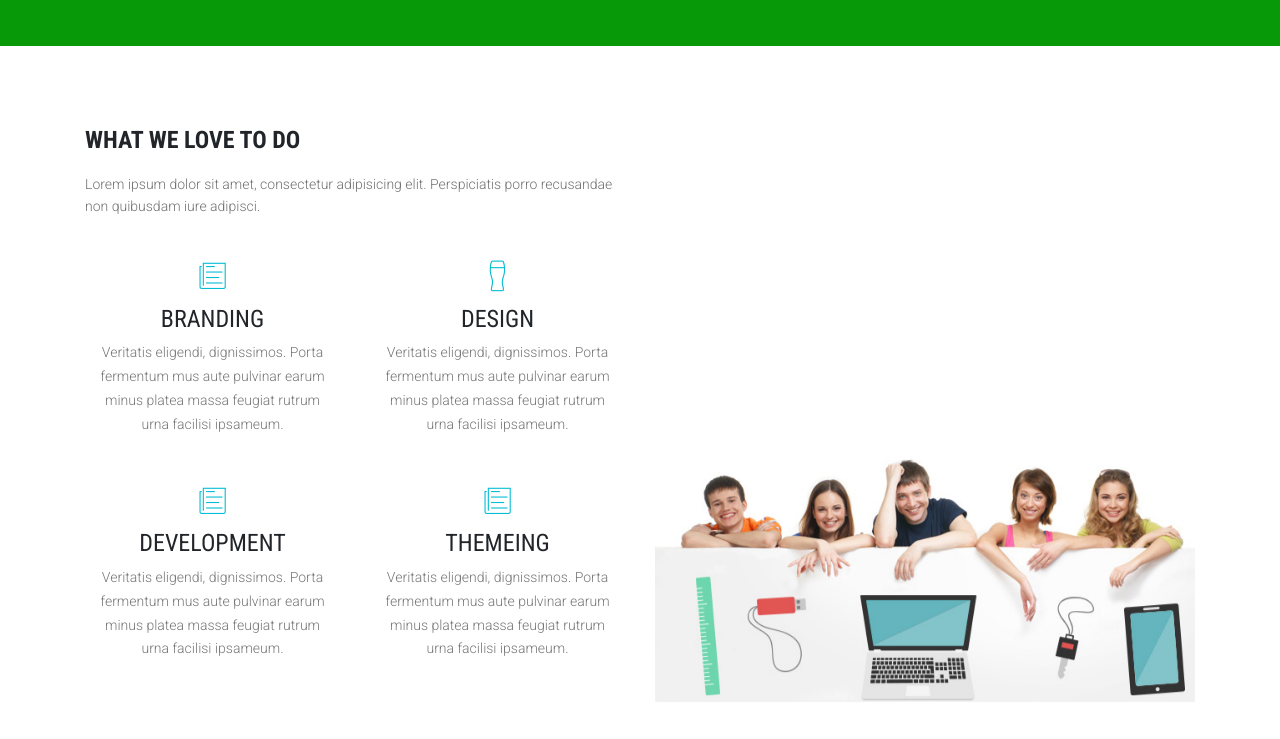
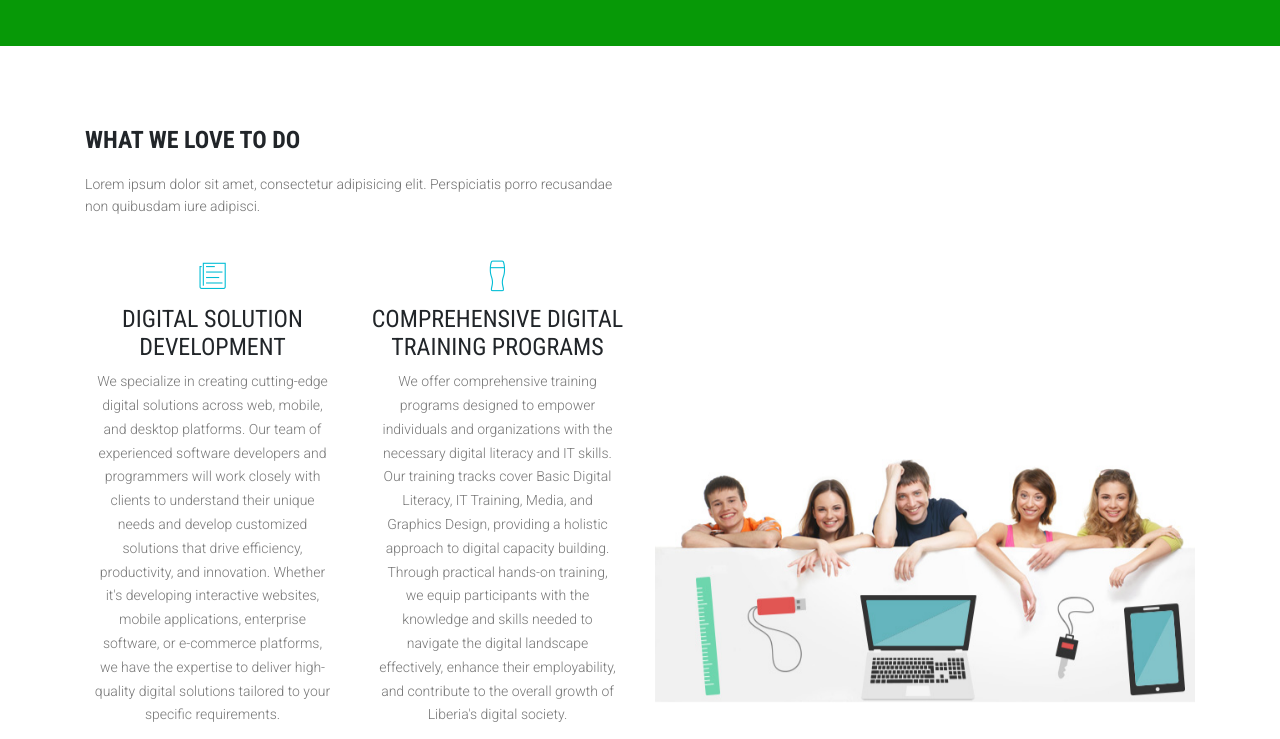
Before and after one commit to emile-tech/digitalexcelconsults, a plain HTML site: page service.html in a window 1280 px wide. Shown: the part 213-952 px from the top of the page. Drawn offline with Linux system fonts and the light colour scheme; files whose address does not match are found by name; a web font is replaced by a local one.

Commit message:
our services

```diff
--- a/service.html
+++ b/service.html
@@ -156,33 +156,30 @@
             <div class="col-md-6">
               <div class="block wow fadeInUp animated" data-wow-duration="400ms" data-wow-delay="600ms">
                 <i class="ion-ios-paper-outline"></i>
-                <h4>BRANDING</h4>
-                <p>Veritatis eligendi, dignissimos. Porta fermentum mus aute pulvinar earum minus
-                  platea massa feugiat rutrum urna facilisi ipsameum.</p>
+                <h4>DIGITAL SOLUTION DEVELOPMENT</h4>
+                <p>We specialize in creating cutting-edge digital solutions across web, mobile, and desktop platforms. Our team of experienced software developers and programmers will work closely with clients to understand their unique needs and develop customized solutions that drive efficiency, productivity, and innovation. Whether it's developing interactive websites, mobile applications, enterprise software, or e-commerce platforms, we have the expertise to deliver high-quality digital solutions tailored to your specific requirements.
+                </p>
               </div>
             </div>
             <div class="col-md-6">
               <div class="block wow fadeInUp animated" data-wow-duration="400ms" data-wow-delay="800ms">
                 <i class="ion-ios-pint-outline"></i>
-                <h4>DESIGN</h4>
-                <p>Veritatis eligendi, dignissimos. Porta fermentum mus aute pulvinar earum minus
-                  platea massa feugiat rutrum urna facilisi ipsameum.</p>
+                <h4>COMPREHENSIVE DIGITAL TRAINING PROGRAMS</h4>
+                <p>We offer comprehensive training programs designed to empower individuals and organizations with the necessary digital literacy and IT skills. Our training tracks cover Basic Digital Literacy, IT Training, Media, and Graphics Design, providing a holistic approach to digital capacity building. Through practical hands-on training, we equip participants with the knowledge and skills needed to navigate the digital landscape effectively, enhance their employability, and contribute to the overall growth of Liberia's digital society.</p>
               </div>
             </div>
             <div class="col-md-6">
               <div class="block wow fadeInUp animated" data-wow-duration="400ms" data-wow-delay="1s">
                 <i class="ion-ios-paper-outline"></i>
-                <h4>DEVELOPMENT</h4>
-                <p>Veritatis eligendi, dignissimos. Porta fermentum mus aute pulvinar earum minus
-                  platea massa feugiat rutrum urna facilisi ipsameum.</p>
+                <h4>MEDIA AND GRAPHICS DESIGN SERVICES</h4>
+                <p>Our team of talented designers and multimedia specialists can help bring your brand to life through captivating visuals. We offer a range of media services, including graphics design, logo design, branding, and multimedia production. Whether you need eye-catching graphics for your website, engaging multimedia content for your social media campaigns, or professional branding materials, we can create visually compelling assets that align with your brand identity and communication goals.</p>
               </div>
             </div>
             <div class="col-md-6">
               <div class="block wow fadeInUp animated" data-wow-duration="400ms" data-wow-delay="1.1s">
                 <i class="ion-ios-paper-outline"></i>
-                <h4>THEMEING</h4>
-                <p>Veritatis eligendi, dignissimos. Porta fermentum mus aute pulvinar earum minus
-                  platea massa feugiat rutrum urna facilisi ipsameum.</p>
+                <h4>CONSULTANCY SERVICES</h4>
+                <p>Our consultancy services provide expert guidance and strategic advice to organizations seeking to leverage technology and media for their business growth. Our experienced consultants will assess your current systems, processes, digital infrastructure, and media presence and provide tailored </p>
               </div>
             </div>
           </div>
```
